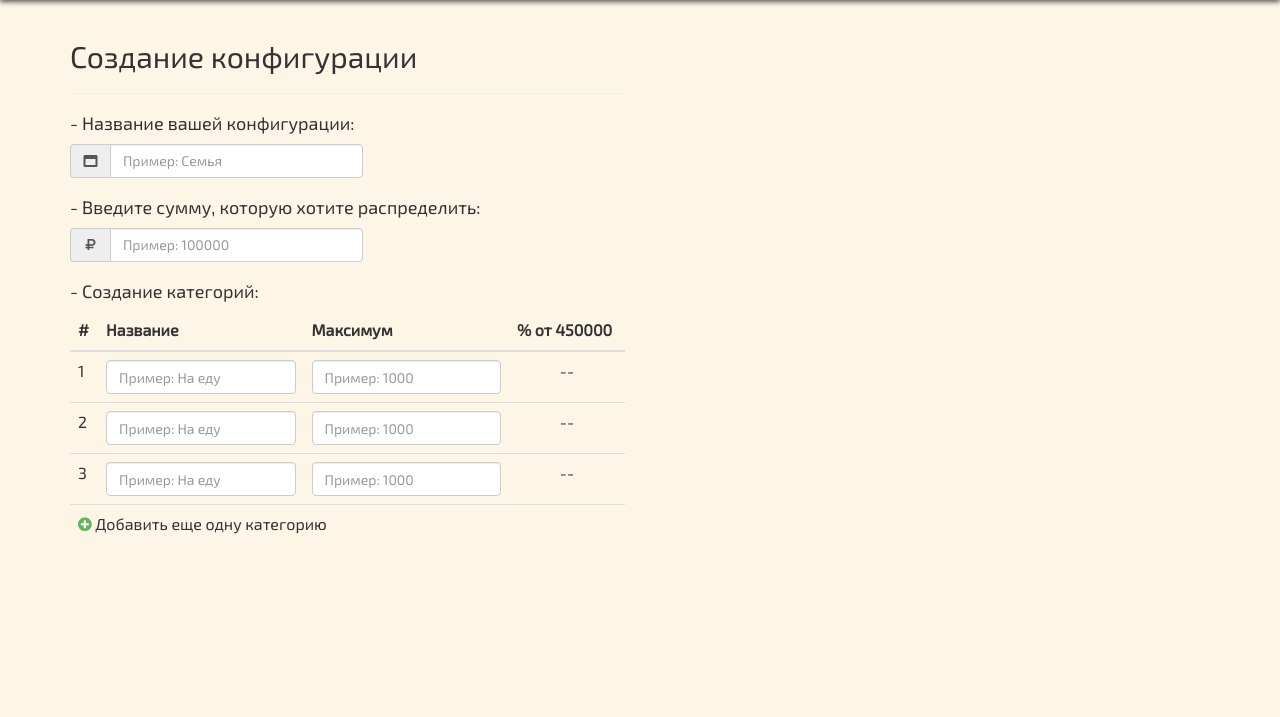
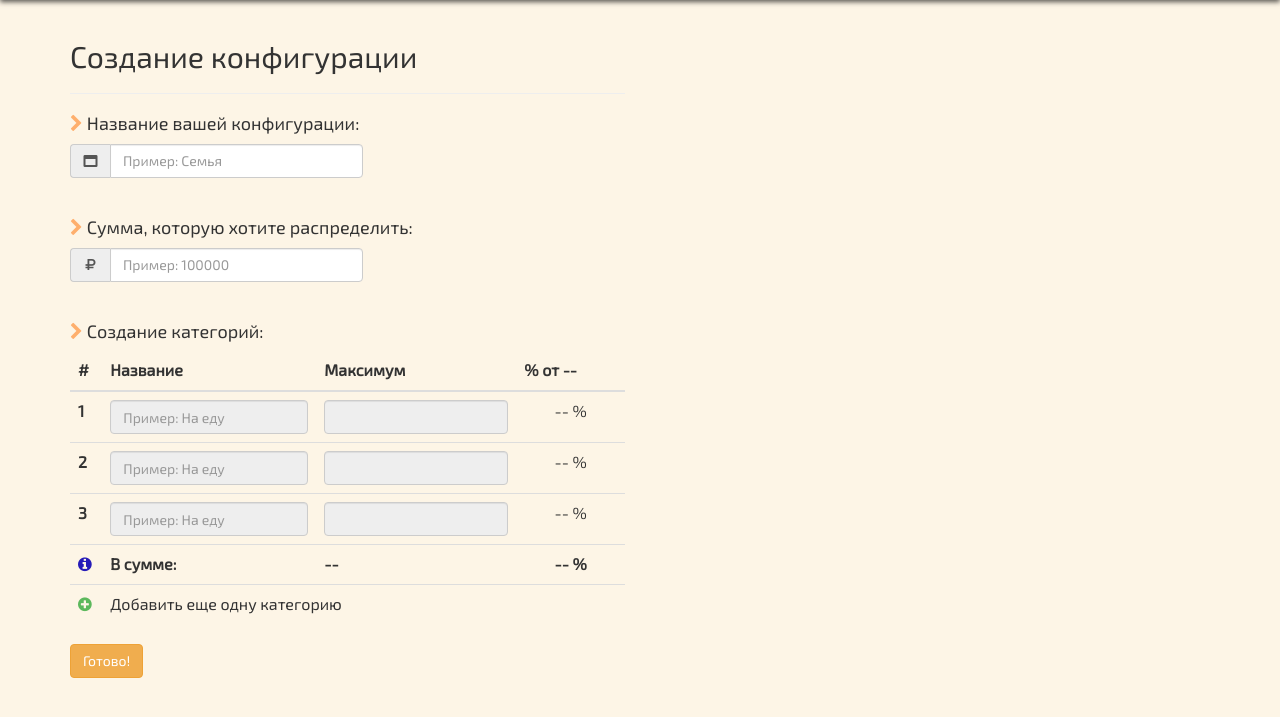
Before and after one commit to Firexd2/Money, a Django app: page /new/ in a window 1280 px wide. Shown: the part 52-769 px from the top of the page. Run offline with Django 3.2, Linux system fonts and the light colour scheme; some libraries are stand-ins or nearby versions; some web fonts are replaced.

Commit message:
Development of template #2

```diff
--- a/Core/static/css/styles.css
+++ b/Core/static/css/styles.css
@@ -163,5 +163,10 @@ input::-webkit-inner-spin-button {
 }
 
 .input-group {
-    margin-bottom: 20px;
+    margin-bottom: 40px;
 }
+
+.icon {
+    color: #ff923a;
+    opacity: 0.7;
+}
--- a/Core/templates/new.html
+++ b/Core/templates/new.html
@@ -4,54 +4,58 @@
         <h2>Создание конфигурации</h2>
         <hr>
         <form method="POST">{% csrf_token %}
-            <h4>- Название вашей конфигурации:</h4>
+            <h4><i class="icon fa fa-chevron-right" aria-hidden="true"></i> Название вашей конфигурации:</h4>
             <div class="input-group">
                 <span style="width: 40px" class="input-group-addon"><i class="fa fa-window-maximize" aria-hidden="true"></i></span>
                 <input style="width: 140%" name="name" type="text" class="form-control" placeholder="Пример: Семья"/>
             </div>
-            <h4>- Введите сумму, которую хотите распределить:</h4>
+            <h4><i class="icon fa fa-chevron-right" aria-hidden="true"></i> Сумма, которую хотите распределить:</h4>
             <div class="input-group">
                 <span style="width: 40px" class="input-group-addon"><i class="fa fa-rub" aria-hidden="true"></i></span>
                 <input style="width: 140%" name="incom" type="number" class="form-control" placeholder="Пример: 100000"/>
             </div>
-
-            <h4>- Создание категорий:</h4>
-
-
+            <h4><i class="icon fa fa-chevron-right" aria-hidden="true"></i> Создание категорий:</h4>
             <table class="table">
                 <thead>
                 <tr>
                     <th>#</th>
                     <th>Название</th>
-                    <th>Максимум</th>
-                    <th>% от <span id="amount">450000</span></th>
+                    <th width="200">Максимум</th>
+                    <th style="min-width: 100px">% от <span id="amount">--</span></th>
                 </tr>
                 </thead>
                 <tbody>
                 <tr>
-                    <td>1</td>
-                    <td><input name="name-cat1" type="text" class="form-control" placeholder="Пример: На еду"/></td>
-                    <td><input name="incom1" type="number" class="form-control" placeholder="Пример: 1000"/></td>
-                    <td style="text-align: center">--</td>
+                    <td><b>1</b></td>
+                    <td><input disabled name="name-cat1" type="text" class="form-control ca" placeholder="Пример: На еду"/></td>
+                    <td><input disabled name="incom1" type="number" class="form-control cat"/></td>
+                    <td style="text-align: center"><span>-- </span>%</td>
                 </tr>
                 <tr>
-                    <td>2</td>
-                    <td><input name="name-cat2" type="text" class="form-control" placeholder="Пример: На еду"/></td>
-                    <td><input name="incom2" type="number" class="form-control" placeholder="Пример: 1000"/></td>
-                    <td style="text-align: center">--</td>
+                    <td><b>2</b></td>
+                    <td><input disabled name="name-cat2" type="text" class="form-control ca" placeholder="Пример: На еду"/></td>
+                    <td><input disabled name="incom2" type="number" class="form-control cat"/></td>
+                    <td style="text-align: center"><span>-- </span>%</td>
                 </tr>
                 <tr>
-                    <td>3</td>
-                    <td><input name="name-cat3" type="text" class="form-control" placeholder="Пример: На еду"/></td>
-                    <td><input name="incom3" type="number" class="form-control" placeholder="Пример: 1000"/></td>
-                    <td style="text-align: center">--</td>
+                    <td><b>3</b></td>
+                    <td><input disabled name="name-cat3" type="text" class="form-control ca" placeholder="Пример: На еду"/></td>
+                    <td><input disabled name="incom3" type="number" class="form-control cat"/></td>
+                    <td style="text-align: center"><span>-- </span>%</td>
+                </tr>
+                <tr style="font-weight: bold">
+                    <td><i class="fa fa-info-circle" style="color: #261bb8" aria-hidden="true"></i></td>
+                    <td>В сумме:</td>
+                    <td id="n">--</td>
+                    <td style="text-align: center"><span id="p">-- </span>%</td>
                 </tr>
                 <tr>
-                    <td colspan="4"><i class="fa fa-plus-circle" style="color: #5cb85c" aria-hidden="true"></i> Добавить еще одну категорию</td>
+                    <td><i class="fa fa-plus-circle" style="color: #5cb85c" aria-hidden="true"></i></td>
+                    <td colspan="3">Добавить еще одну категорию</td>
                 </tr>
                 </tbody>
             </table>
-
+            <button type="submit" class="btn btn-warning">Готово!</button>
         </form>
     </div>
 {% endblock %}
```
Also changed, not shown: Core/static/js/scripts.js (+73 -6 lines).
